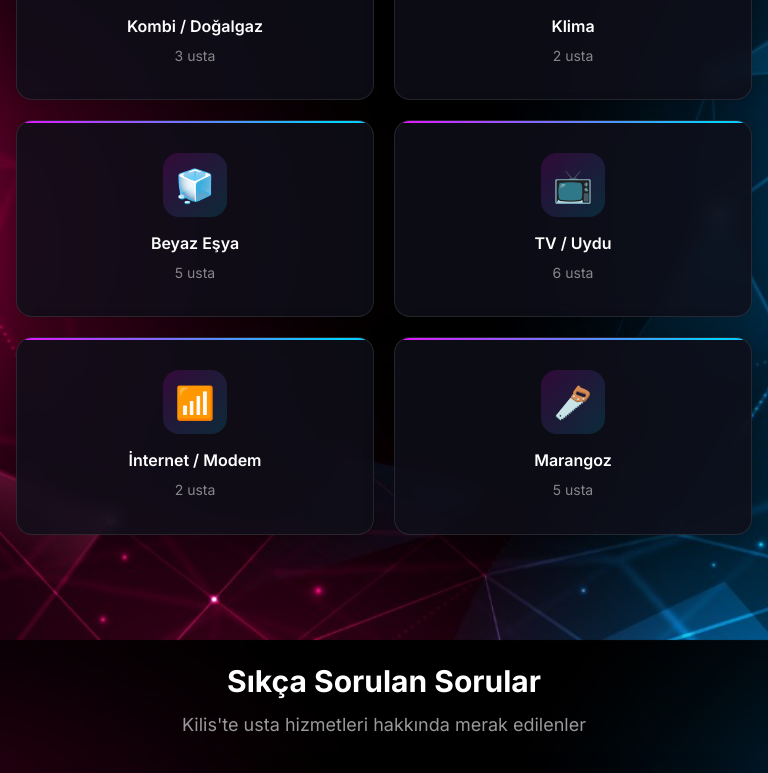
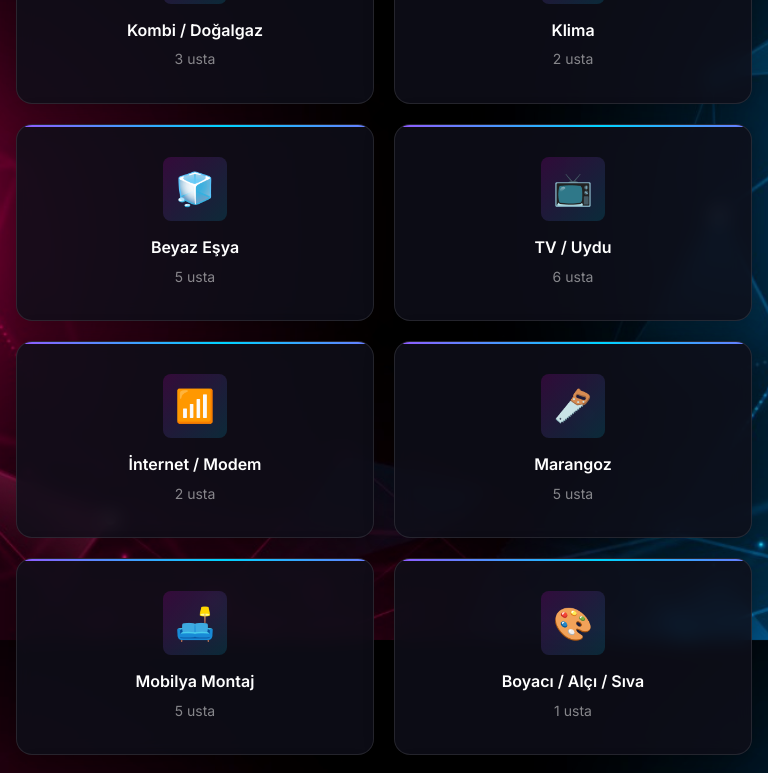
Before and after one commit to veysibayindir5-svg/kilisusta, a React (Vite) app: page /#/ in a window 768 px wide. Shown: the part 960-1733 px from the top of the page. Built offline with nearby package versions, Linux system fonts and the light colour scheme.

Commit message:
Mobil arayüz iyileştirmeleri: Kategori kartları, header ve menü düzenlendi

```diff
--- a/src/index.css
+++ b/src/index.css
@@ -186,6 +186,12 @@ select {
   max-width: var(--container-max);
   margin: 0 auto;
   padding: 0 var(--container-padding);
+}
+
+@media (max-width: 480px) {
+  .container {
+    padding: 0 0.75rem;
+  }
 }
 
 .sr-only {
@@ -503,7 +509,7 @@ h6 {
 
   /* Reduce gap on very small screens */
   .grid {
-    gap: 1rem;
+    gap: 0.375rem !important;
   }
 }
 
@@ -526,29 +532,49 @@ h6 {
   align-items: center;
   justify-content: space-between;
   gap: var(--space-4);
-  padding: var(--space-4) 0;
+  padding: var(--space-2) 0;
+}
+
+@media (min-width: 768px) {
+  .header-inner {
+    padding: var(--space-4) 0;
+  }
 }
 
 .logo {
   display: flex;
   align-items: center;
   gap: var(--space-2);
-  font-size: var(--font-size-xl);
+  font-size: var(--font-size-lg);
   font-weight: var(--font-weight-extrabold);
   color: var(--color-white);
 }
 
+@media (min-width: 768px) {
+  .logo {
+    font-size: var(--font-size-xl);
+  }
+}
+
 .logo-icon {
-  width: 40px;
-  height: 40px;
+  width: 32px;
+  height: 32px;
   display: flex;
   align-items: center;
   justify-content: center;
   background: linear-gradient(135deg, #00d4ff, #0099cc);
   border-radius: var(--radius-lg);
   color: #fff;
-  font-size: var(--font-size-xl);
+  font-size: var(--font-size-lg);
   box-shadow: 0 0 15px rgba(0, 212, 255, 0.4);
+}
+
+@media (min-width: 768px) {
+  .logo-icon {
+    width: 40px;
+    height: 40px;
+    font-size: var(--font-size-xl);
+  }
 }
 
 .nav {
@@ -592,34 +618,49 @@ h6 {
   }
 
   .nav {
-    position: fixed;
-    top: 0;
+    position: absolute;
+    top: 100%;
     left: 0;
     right: 0;
-    bottom: 0;
+    /* bottom: 0 yerine auto height kullanıyoruz */
+    height: auto;
+    max-height: 85vh;
+    /* Çok uzun menüler için scroll */
     flex-direction: column;
     align-items: center;
     justify-content: flex-start;
-    /* Prevent cropping on small screens */
-    gap: var(--space-6);
-    padding: var(--space-20) var(--space-4) var(--space-4);
-    /* Add top padding to clear close button */
-    background: #000000;
+    gap: var(--space-4);
+    padding: var(--space-6) var(--space-4);
+    background: rgba(5, 10, 20, 0.98);
+    /* Hafif transparan */
+    backdrop-filter: blur(10px);
+    border-bottom: 1px solid rgba(0, 212, 255, 0.1);
+    box-shadow: 0 10px 30px rgba(0, 0, 0, 0.5);
     z-index: 9999;
-    transform: translateX(-100%);
-    transition: transform var(--transition-base);
+    transform: translateY(-10px);
+    /* Yukarıdan aşağı fade efekti için başlangıç */
+    opacity: 0;
+    visibility: hidden;
+    transition: all 0.3s cubic-bezier(0.4, 0, 0.2, 1);
     overflow-y: auto;
-    /* Enable scrolling if menu is tall */
+    border-bottom-left-radius: var(--radius-xl);
+    border-bottom-right-radius: var(--radius-xl);
   }
 
   .nav.open {
-    transform: translateX(0);
+    transform: translateY(0);
+    opacity: 1;
+    visibility: visible;
   }
+
 
   .nav-link {
     padding: var(--space-4);
     font-size: var(--font-size-base);
     border-radius: var(--radius-lg);
+    width: 100%;
+    /* Linkler tam genişlikte olsun */
+    text-align: center;
   }
 }
 
@@ -898,7 +939,7 @@ h6 {
 }
 
 /* ============================================
-   KATEGORI CARD - Mobile First
+   KATEGORI CARD - Mobile First (Ultra Kompakt)
    ============================================ */
 .kategori-card {
   display: flex;
@@ -906,8 +947,9 @@ h6 {
   align-items: center;
   justify-content: center;
   text-align: center;
-  padding: 2rem 1rem;
-  min-height: 200px;
+  padding: 0.75rem 0.375rem !important;
+  min-height: 95px !important;
+  max-height: 110px;
   transition: transform 0.2s ease;
   width: 100%;
 }
@@ -917,51 +959,88 @@ h6 {
 }
 
 .kategori-icon {
-  width: 70px;
-  height: 70px;
+  width: 36px !important;
+  height: 36px !important;
   display: flex;
   align-items: center;
   justify-content: center;
-  font-size: 2.25rem;
+  font-size: 1.125rem !important;
   background: linear-gradient(135deg, rgba(255, 0, 255, 0.15), rgba(0, 212, 255, 0.15));
-  border-radius: 16px;
-  margin-bottom: 1rem;
+  border-radius: 8px;
+  margin-bottom: 0.375rem !important;
   flex-shrink: 0;
 }
 
 .kategori-name {
-  font-size: 1rem;
+  font-size: 0.75rem !important;
   font-weight: 600;
-  margin-bottom: 0.5rem;
+  margin-bottom: 0.1875rem !important;
   color: #ffffff;
-  line-height: 1.3;
+  line-height: 1.1 !important;
+  word-break: break-word;
+  hyphens: auto;
+  max-width: 100%;
+  overflow: hidden;
+  text-overflow: ellipsis;
+  display: -webkit-box;
+  -webkit-line-clamp: 2;
+  -webkit-box-orient: vertical;
 }
 
 .kategori-count {
-  font-size: 0.875rem;
+  font-size: 0.625rem !important;
   color: rgba(255, 255, 255, 0.5);
+  white-space: nowrap;
+}
+
+/* Tablet - medium screens */
+@media (min-width: 480px) {
+  .kategori-card {
+    padding: 1.25rem 0.875rem !important;
+    min-height: 140px !important;
+    max-height: none;
+  }
+
+  .kategori-icon {
+    width: 52px !important;
+    height: 52px !important;
+    font-size: 1.625rem !important;
+    margin-bottom: 0.75rem !important;
+  }
+
+  .kategori-name {
+    font-size: 0.9375rem !important;
+    line-height: 1.2 !important;
+    margin-bottom: 0.375rem !important;
+  }
+
+  .kategori-count {
+    font-size: 0.8125rem !important;
+  }
 }
 
 /* Desktop - larger screens */
 @media (min-width: 768px) {
   .kategori-card {
-    padding: 2rem 1.5rem;
-    min-height: 180px;
+    padding: 2rem 1.5rem !important;
+    min-height: 180px !important;
   }
 
   .kategori-icon {
-    width: 64px;
-    height: 64px;
-    font-size: 2rem;
-    margin-bottom: 1rem;
+    width: 64px !important;
+    height: 64px !important;
+    font-size: 2rem !important;
+    margin-bottom: 1rem !important;
   }
 
   .kategori-name {
-    font-size: 1rem;
+    font-size: 1rem !important;
+    line-height: 1.3 !important;
+    margin-bottom: 0.5rem !important;
   }
 
   .kategori-count {
-    font-size: 0.875rem;
+    font-size: 0.875rem !important;
   }
 }
 
--- a/src/pages/Anasayfa.jsx
+++ b/src/pages/Anasayfa.jsx
@@ -23,7 +23,7 @@ const itemVariants = {
 };
 
 export default function Anasayfa() {
-    const popularKategoriler = kategorilerData.kategoriler.slice(0, 8);
+    const popularKategoriler = kategorilerData.kategoriler; // Tüm kategorileri göster
     const sonUstalar = ustalarData.ustalar.slice(0, 6);
 
     const faqData = [
@@ -160,21 +160,10 @@ export default function Anasayfa() {
             </div>
 
             {/* Kategoriler Section */}
-            <section className="section">
-                <div className="container">
-                    <div className="section-header-row">
-                        <h2>Popüler Hizmetler</h2>
-                        <Link
-                            to="/kategoriler"
-                            className="btn btn-secondary"
-                            onClick={() => {
-                                window.scrollTo(0, 0);
-                                document.documentElement.scrollTop = 0;
-                                document.body.scrollTop = 0;
-                            }}
-                        >
-                            Tümünü Gör →
-                        </Link>
+            <section className="section" style={{ overflow: 'visible', height: 'auto', maxHeight: 'none' }}>
+                <div className="container" style={{ overflow: 'visible', height: 'auto', maxHeight: 'none' }}>
+                    <div className="section-header">
+                        <h2 className="section-title">Popüler Hizmetler</h2>
                     </div>
                     <motion.div
                         className="grid grid-4"
@@ -182,6 +171,7 @@ export default function Anasayfa() {
                         initial="hidden"
                         whileInView="visible"
                         viewport={{ once: true }}
+                        style={{ overflow: 'visible', height: 'auto', maxHeight: 'none' }}
                     >
                         {popularKategoriler.map((kategori) => (
                             <motion.div key={kategori.id} variants={itemVariants}>
--- a/src/pages/Kategoriler.jsx
+++ b/src/pages/Kategoriler.jsx
@@ -1,3 +1,4 @@
+import { useEffect } from 'react';
 import { Helmet } from 'react-helmet-async';
 import { motion } from 'framer-motion';
 import KategoriCard from '../components/KategoriCard';
```
